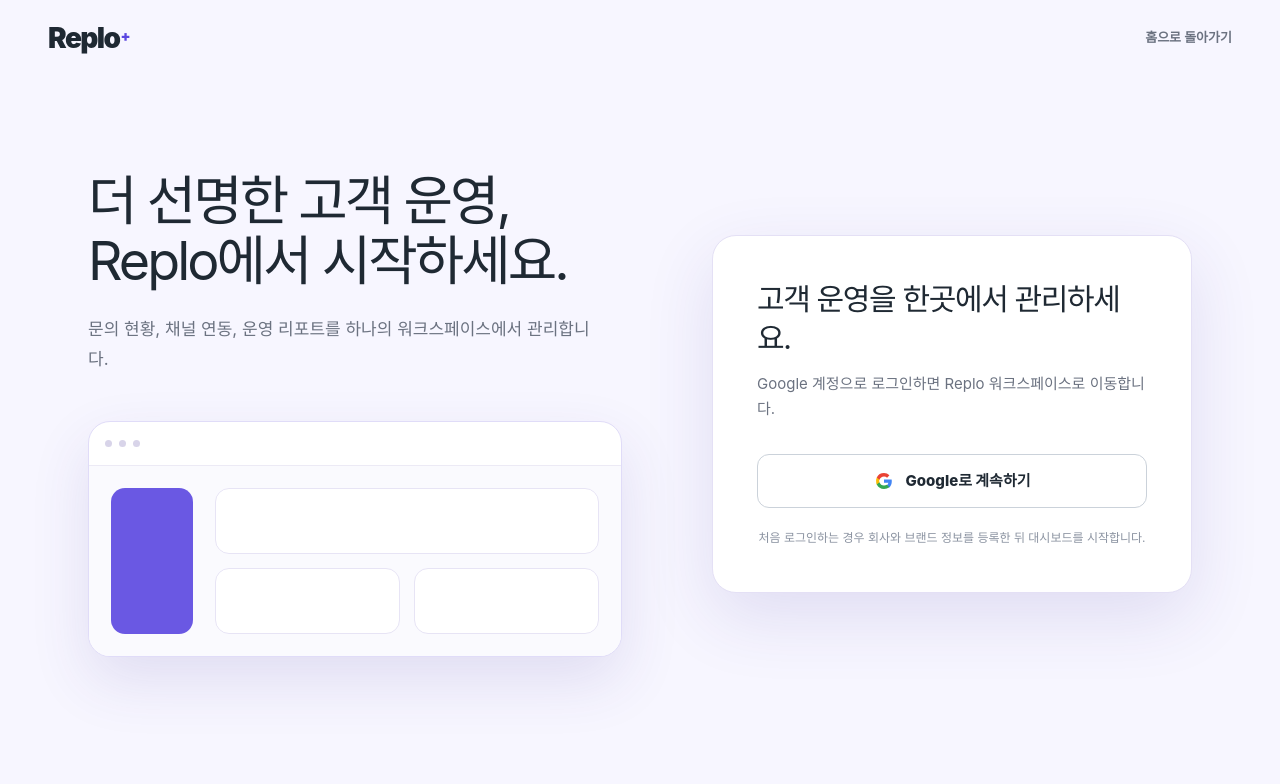
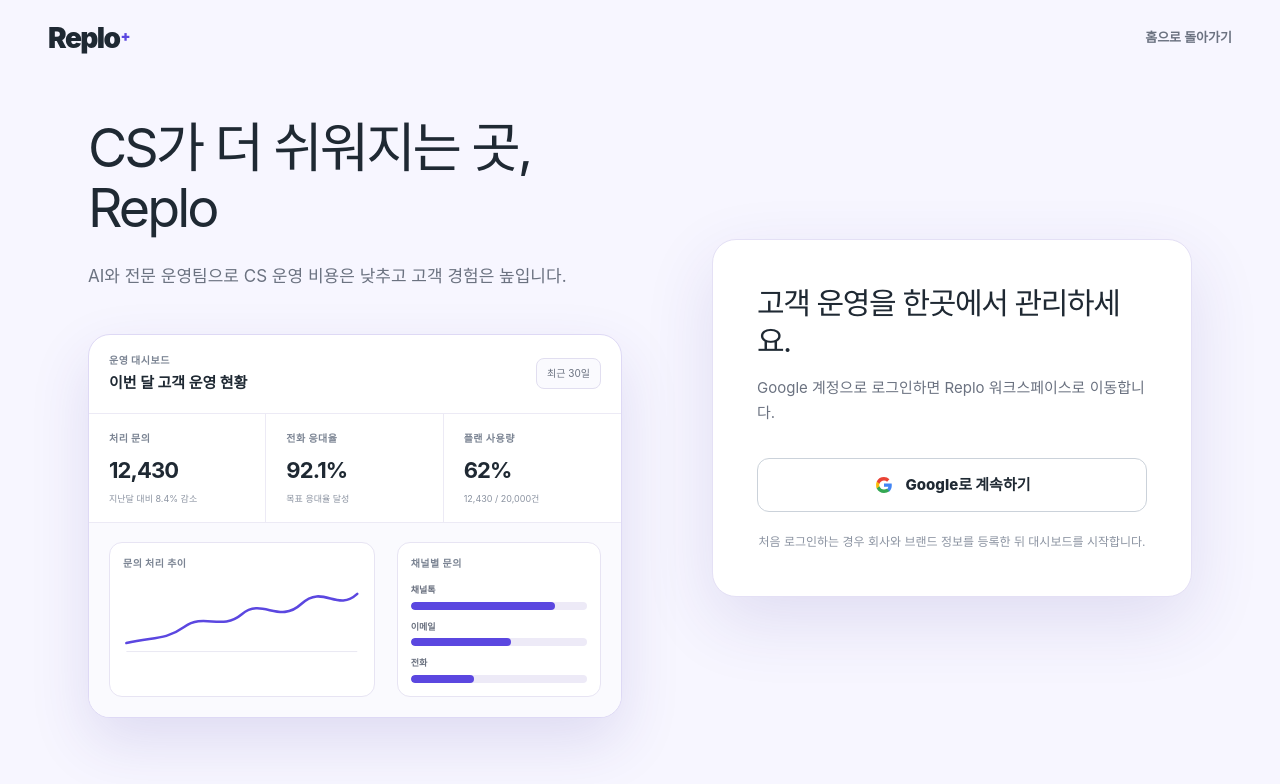
Before and after one commit to AvinTEST/replo-homepage, a Next.js app: page /login in a window 1280 px wide. Shown: the top 784 px of the page. Built offline with nearby package versions, Linux system fonts and the light colour scheme; a web font is replaced by a local one.

Commit message:
Update login page hero preview

```diff
--- a/src/components/auth/AuthFrame.tsx
+++ b/src/components/auth/AuthFrame.tsx
@@ -24,23 +24,58 @@ export function AuthFrame({ children }: { children: ReactNode }) {
       <section className="auth-layout">
         <div className="auth-message">
           <h2>
-            더 선명한 고객 운영,
+            CS가 더 쉬워지는 곳,
             <br />
-            Replo에서 시작하세요.
+            Replo
           </h2>
-          <p>문의 현황, 채널 연동, 운영 리포트를 하나의 워크스페이스에서 관리합니다.</p>
+          <p>AI와 전문 운영팀으로 CS 운영 비용은 낮추고 고객 경험은 높입니다.</p>
           <div className="auth-preview" aria-hidden="true">
-            <div className="auth-preview-bar">
-              <span />
-              <span />
-              <span />
+            <div className="auth-preview-header">
+              <div>
+                <span>운영 대시보드</span>
+                <strong>이번 달 고객 운영 현황</strong>
+              </div>
+              <small>최근 30일</small>
             </div>
-            <div className="auth-preview-body">
-              <i />
+            <div className="auth-preview-metrics">
               <div>
-                <b />
-                <b />
-                <b />
+                <span>처리 문의</span>
+                <strong>12,430</strong>
+                <small>지난달 대비 8.4% 감소</small>
+              </div>
+              <div>
+                <span>전화 응대율</span>
+                <strong>92.1%</strong>
+                <small>목표 응대율 달성</small>
+              </div>
+              <div>
+                <span>플랜 사용량</span>
+                <strong>62%</strong>
+                <small>12,430 / 20,000건</small>
+              </div>
+            </div>
+            <div className="auth-preview-charts">
+              <div className="auth-mini-chart">
+                <span>문의 처리 추이</span>
+                <svg viewBox="0 0 280 92">
+                  <path d="M4 72 C34 64 48 70 72 53 S116 58 140 38 S184 50 210 26 S252 36 276 14" />
+                  <line x1="4" x2="276" y1="82" y2="82" />
+                </svg>
+              </div>
+              <div className="auth-channel-list">
+                <span>채널별 문의</span>
+                <div className="auth-channel-row">
+                  <b>채널톡</b>
+                  <i><em style={{ width: "82%" }} /></i>
+                </div>
+                <div className="auth-channel-row">
+                  <b>이메일</b>
+                  <i><em style={{ width: "57%" }} /></i>
+                </div>
+                <div className="auth-channel-row">
+                  <b>전화</b>
+                  <i><em style={{ width: "36%" }} /></i>
+                </div>
               </div>
             </div>
           </div>
--- a/src/styles/globals.css
+++ b/src/styles/globals.css
@@ -25,14 +25,27 @@ body { margin: 0; }
 }
 .auth-message h2 { margin: 0; font-size: clamp(40px, 4.2vw, 58px); line-height: 1.12; letter-spacing: -.055em; }
 .auth-message > p { max-width: 520px; margin: 24px 0 0; color: #6b7280; font-size: 17px; line-height: 1.75; }
-.auth-preview { width: min(100%, 560px); margin-top: 46px; overflow: hidden; border: 1px solid #e0dcf8; border-radius: 22px; background: #fff; box-shadow: 0 24px 60px rgba(63, 49, 151, .12); }
-.auth-preview-bar { height: 44px; display: flex; align-items: center; gap: 7px; border-bottom: 1px solid #eceaf5; padding: 0 16px; }
-.auth-preview-bar span { width: 7px; height: 7px; border-radius: 50%; background: #d8d4e9; }
-.auth-preview-body { height: 190px; display: grid; grid-template-columns: 82px 1fr; gap: 22px; padding: 22px; background: #fafafe; }
-.auth-preview-body i { border-radius: 14px; background: #5b47e0; opacity: .9; }
-.auth-preview-body div { display: grid; grid-template-columns: repeat(2, 1fr); gap: 14px; }
-.auth-preview-body b { border: 1px solid #e7e4f5; border-radius: 14px; background: #fff; }
-.auth-preview-body b:first-child { grid-column: 1 / -1; }
+.auth-preview { width: min(100%, 590px); margin-top: 42px; overflow: hidden; border: 1px solid #ded9f5; border-radius: 22px; background: #fff; box-shadow: 0 24px 60px rgba(63, 49, 151, .13); }
+.auth-preview-header { display: flex; align-items: center; justify-content: space-between; gap: 20px; border-bottom: 1px solid #eceaf5; padding: 18px 20px; }
+.auth-preview-header span, .auth-preview-metrics span, .auth-preview-charts > div > span { display: block; color: #7b8493; font-size: 10px; font-weight: 800; letter-spacing: .05em; }
+.auth-preview-header strong { display: block; margin-top: 4px; color: #1f2933; font-size: 15px; }
+.auth-preview-header small { border: 1px solid #e1def0; border-radius: 8px; background: #fafafe; padding: 7px 10px; color: #6b7280; font-size: 10px; }
+.auth-preview-metrics { display: grid; grid-template-columns: repeat(3, 1fr); border-bottom: 1px solid #eceaf5; }
+.auth-preview-metrics > div { padding: 17px 20px; border-right: 1px solid #eceaf5; }
+.auth-preview-metrics > div:last-child { border-right: 0; }
+.auth-preview-metrics strong { display: block; margin-top: 8px; color: #1f2933; font-size: 22px; letter-spacing: -.04em; }
+.auth-preview-metrics small { display: block; margin-top: 5px; color: #8b93a1; font-size: 9px; }
+.auth-preview-charts { display: grid; grid-template-columns: 1.3fr 1fr; gap: 22px; padding: 19px 20px 20px; background: #fafafe; }
+.auth-mini-chart, .auth-channel-list { min-width: 0; border: 1px solid #e7e4f3; border-radius: 13px; background: #fff; padding: 13px; }
+.auth-mini-chart svg { display: block; width: 100%; height: 86px; margin-top: 7px; }
+.auth-mini-chart path { fill: none; stroke: #5b47e0; stroke-width: 3; stroke-linecap: round; }
+.auth-mini-chart line { stroke: #e6e3f0; stroke-width: 1; }
+.auth-channel-list { display: flex; flex-direction: column; gap: 10px; }
+.auth-channel-list > span { margin-bottom: 2px; }
+.auth-channel-row { display: grid; gap: 5px; }
+.auth-channel-row b { color: #6b7280; font-size: 9px; font-weight: 700; }
+.auth-channel-row i { height: 8px; overflow: hidden; border-radius: 99px; background: #edeaf7; font-style: normal; }
+.auth-channel-row em { display: block; height: 100%; border-radius: inherit; background: #5b47e0; }
 .auth-card { border: 1px solid #e4e0f5; border-radius: 24px; background: #fff; padding: 44px; box-shadow: 0 24px 70px rgba(61, 45, 148, .12); }
 .auth-card h1 { margin: 0; font-size: 30px; line-height: 1.28; letter-spacing: -.045em; }
 .auth-description { margin: 14px 0 0; color: #6b7280; font-size: 15px; line-height: 1.7; }
```
